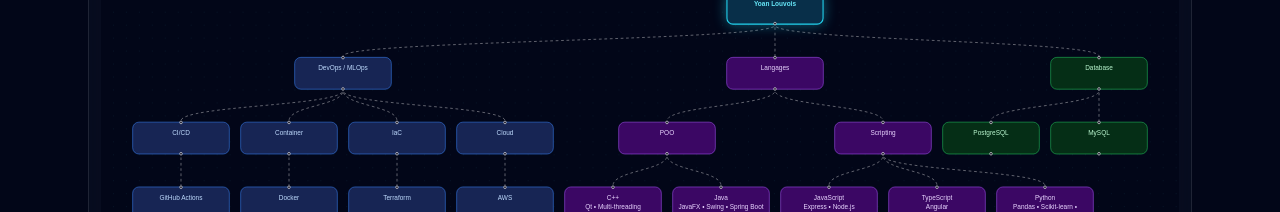
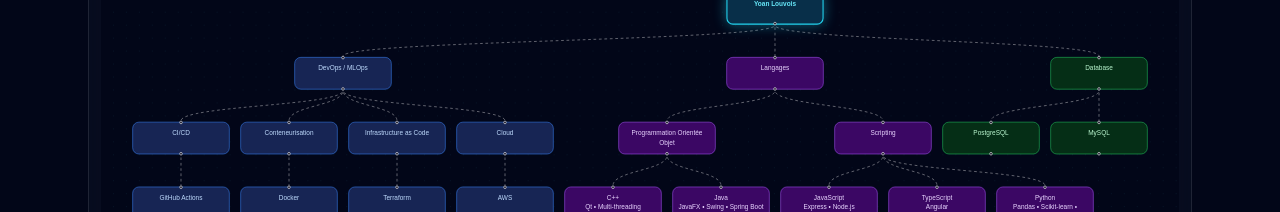
Before and after one commit to yoanlouvois/e-portfolio, a Next.js app: page / in a window 1280 px wide. Shown: the part 900-1112 px from the top of the page. Built offline with nearby package versions, Linux system fonts and the light colour scheme.

Commit message:
update: translate labels to French in PortfolioFlow component

```diff
--- a/src/components/PortfolioFlow.tsx
+++ b/src/components/PortfolioFlow.tsx
@@ -13,15 +13,15 @@ const rawNodes = [
   { id: "devops", label: "DevOps / MLOps" },
   { id: "cicd", label: "CI/CD" },
   { id: "github-actions", label: "GitHub Actions" },
-  { id: "container", label: "Container" },
+  { id: "container", label: "Conteneurisation" },
   { id: "docker", label: "Docker" },
-  { id: "iac", label: "IaC" },
+  { id: "iac", label: "Infrastructure as Code" },
   { id: "terraform", label: "Terraform" },
   { id: "cloud", label: "Cloud" },
   { id: "aws", label: "AWS" },
 
   { id: "languages", label: "Langages" },
-  { id: "poo", label: "POO" },
+  { id: "poo", label: "Programmation Orientée Objet" },
   { id: "cpp", label: "C++\nQt • Multi-threading" },
   { id: "java", label: "Java\nJavaFX • Swing • Spring Boot" },
 
```
